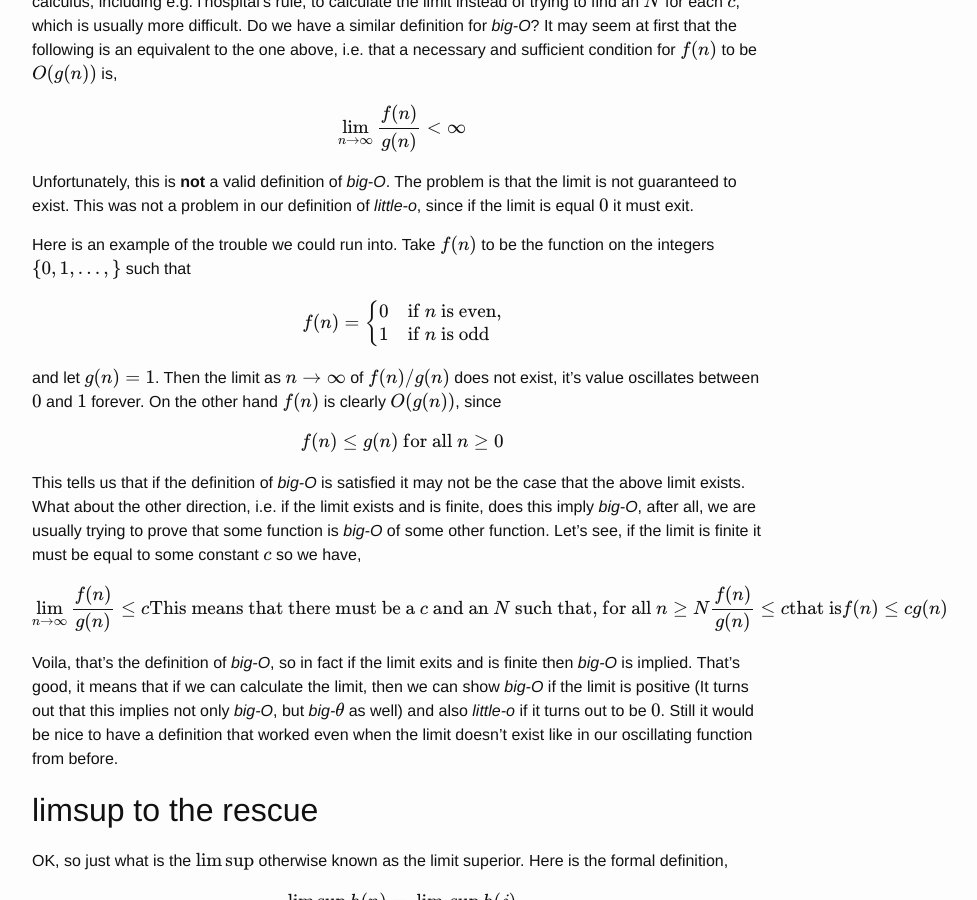
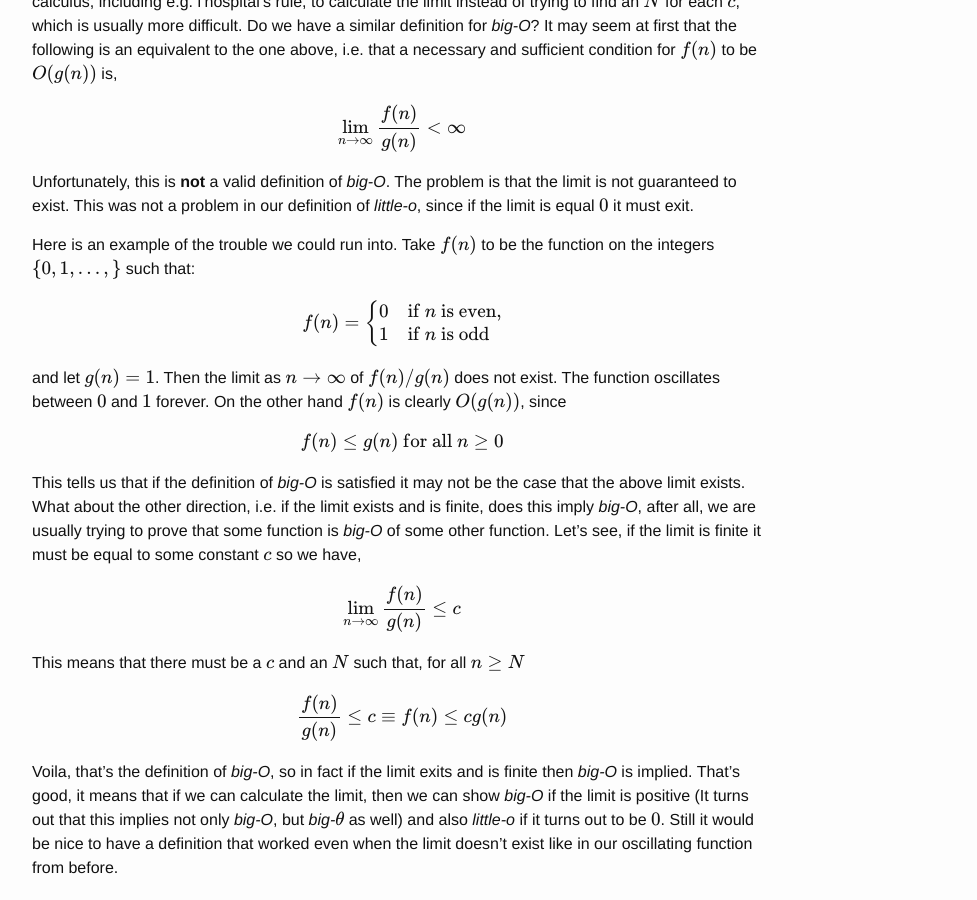
Before and after one commit to jeffreyrosenbluth/jeffreyrosenbluth.github.io, a Jekyll site: the page built from _posts/2016-02-05-bigO.md, in a window 1280 px wide and 900 px high, scrolled down 829 px. Shown: the whole window, without its empty margins (238-1215 px from the left). Built offline with Jekyll 4.4.1, drawn with Linux system fonts in a browser that asks for light colours; formulas are drawn with MathJax 3; comment, search, counter and statistics services are not loaded.

Commit message:
cleanup example

```diff
--- a/_posts/2016-02-05-bigO.md
+++ b/_posts/2016-02-05-bigO.md
@@ -28,7 +28,7 @@ $$
 
 Unfortunately, this is **not** a valid definition of *big-O*. The problem is that the limit is not guaranteed to exist. This was not a problem in our definition of *little-o*, since if the limit is equal $$0$$ it must exit.
 
-Here is an example of the trouble we could run into. Take $$f(n)$$ to be the function on the integers $$\{0,1, \ldots, \}$$ such that
+Here is an example of the trouble we could run into. Take $$f(n)$$ to be the function on the integers $$\{0,1, \ldots, \}$$ such that:
 {% raw %}
 $$
 f(n) =
@@ -38,7 +38,7 @@ f(n) =
 \end{cases}
 $$
 {% endraw %}
-and let $$g(n)=1$$. Then the limit as $$n \rightarrow \infty$$ of $$f(n)/g(n)$$ does not exist, it's value oscillates between $$0$$ and $$1$$ forever. On the other hand $$f(n)$$ is clearly $$O(g(n))$$, since
+and let $$g(n)=1$$. Then the limit as $$n \rightarrow \infty$$ of $$f(n)/g(n)$$ does not exist. The function oscillates between $$0$$ and $$1$$ forever. On the other hand $$f(n)$$ is clearly $$O(g(n))$$, since
 {% raw %}
 $$f(n) \leq g(n) \textrm{ for all } n \geq 0$$
 {% endraw %}
@@ -46,11 +46,13 @@ $$f(n) \leq g(n) \textrm{ for all } n \geq 0$$
 This tells us that if the definition of *big-O* is satisfied it may not be the case that the above limit exists. What about the other direction, i.e. if the limit exists and is finite, does this imply *big-O*, after all, we are usually trying to prove that some function is *big-O* of some other function. Let's see, if the limit is finite it must be equal to some constant $$c$$ so we have,
 {% raw %}
 $$
-\lim_{n \rightarrow \infty} \frac{f(n)}{g(n)} \leq c \\
-\text{This means that there must be a $c$ and an $N$ such that, for all $n \geq N$} \\
-\frac{f(n)}{g(n)} \leq c \\
-\text{that is} \\
-f(n) \leq cg(n)
+\lim_{n \rightarrow \infty} \frac{f(n)}{g(n)} \leq c
+$$
+{% endraw %}
+This means that there must be a $$c$$ and an $$N$$ such that, for all $$n \geq N$$
+{% raw %}
+$$
+\frac{f(n)}{g(n)} \leq c \equiv f(n) \leq cg(n)
 $$
 {% endraw %}
 Voila, that's the definition of *big-O*, so in fact if the limit exits and is finite then *big-O* is implied. That's good, it means that if we can calculate the limit, then we can show *big-O* if the limit is positive (It turns out that this implies not only *big-O*, but *big-*$$\theta$$ as well) and also *little-o* if it turns out to be $$0$$. Still it would be nice to have a definition that worked even when the limit doesn't exist like in our oscillating function from before.
```
